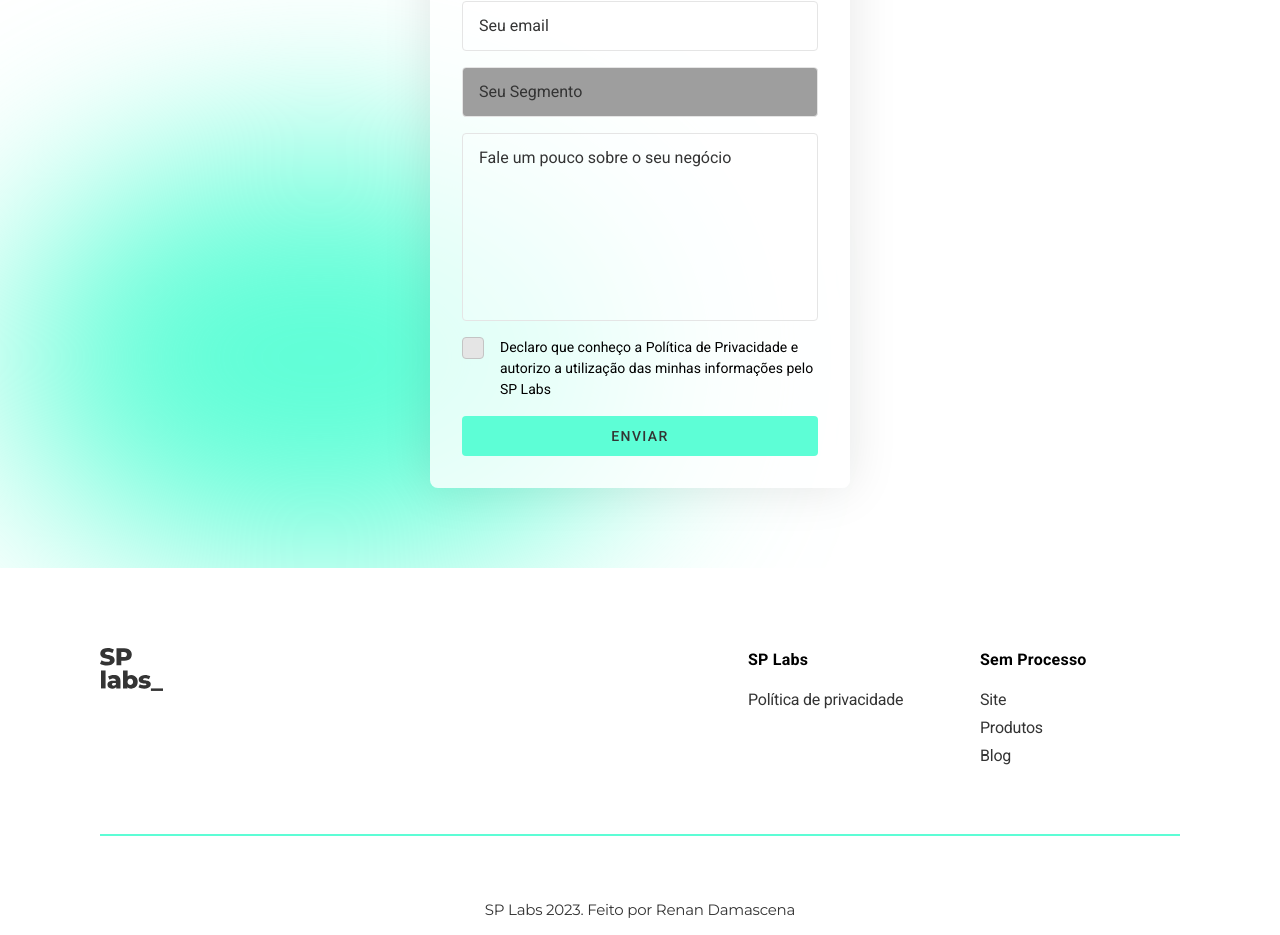
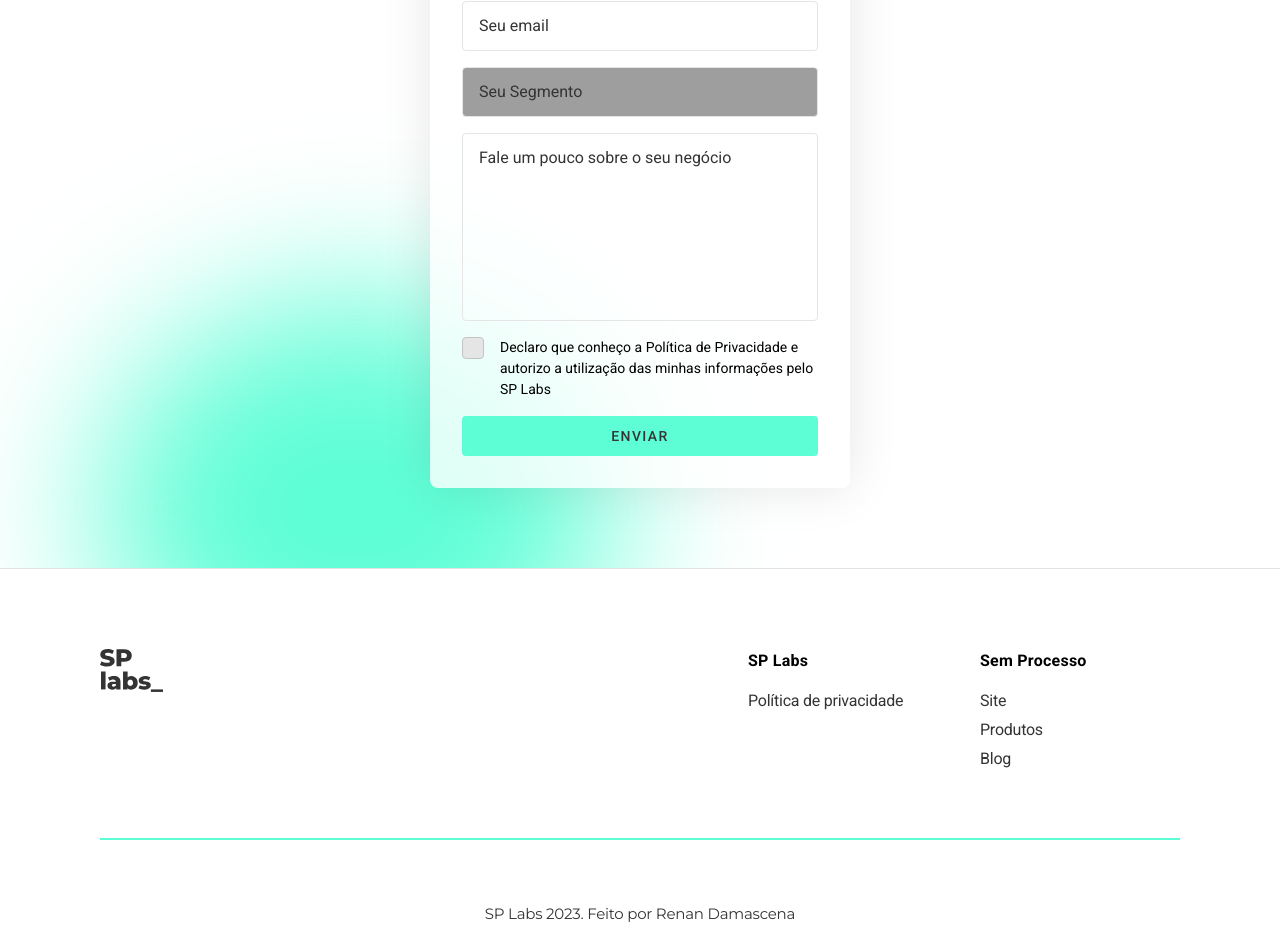
Before and after one commit to Renandp03/SP-labs_project, a React (Vite) app: page / in a window 1280 px wide. Shown: the part 1862-2797 px from the top of the page. Built offline with nearby package versions, Linux system fonts and the light colour scheme; no server answers; grey boxes are pictures that could not be loaded; a web font is replaced by a local one.

Commit message:
update: fix mobile styles

```diff
--- a/index.html
+++ b/index.html
@@ -1,5 +1,5 @@
 <!doctype html>
-<html lang="en">
+<html lang="pt-br">
   <head>
     <meta charset="UTF-8" />
     <link href="https://uploads-ssl.webflow.com/602a76e59edb34729b14e545/60b53f65e67df63a5f9e3470_favicon.png" rel="shortcut icon" type="image/x-icon">
--- a/src/components/Hero-Section.jsx
+++ b/src/components/Hero-Section.jsx
@@ -13,7 +13,7 @@ function Hero_Section(){
             <div className="Hero">
                 <h1 className="Hero__Title">Imagine, crie, <br/> implemente e <span className="Hero__Title--Italic">evolua</span></h1>
                 <p className="Hero__Subtitle">Porque não basta resolver apenas os conflitos do mundo do direito.</p>
-                <button className='Hero__button'>INICIE A SUA JORNADA</button>
+                <a href='#Cases'><button className='Hero__button'>INICIE A SUA JORNADA</button></a>
             </div>
         </div>
     )
--- a/src/styles/components/App.sass
+++ b/src/styles/components/App.sass
@@ -1,24 +1 @@
 @use '../variables'
-
-a
-    color: inherit
-    text-decoration: none
-    display: block
-    position: relative
-
-a::after
-    content: ''
-    position: absolute
-    bottom: 0
-    left: 0
-    width: 100%
-    height: 1px
-    background-color: variables.$color-bright
-    opacity: 0
-    transition: opacity 300ms, transform 300ms
-
-
-a:hover::after,
-a:focus::after
-    opacity: 1
-    transform: translate3d(0, 0.2em, 0)
--- a/src/styles/components/Cases.sass
+++ b/src/styles/components/Cases.sass
@@ -34,6 +34,8 @@
     font-style: normal
     @media( max-width: 740px)
         font-size: variables.$second-title-size-mobile
+        font-size: 32px
+        letter-spacing: -0.48px
 
 .Cases__Title_Space_Title--line-through
     text-decoration: line-through
--- a/src/styles/components/Contact.sass
+++ b/src/styles/components/Contact.sass
@@ -58,20 +58,21 @@
     cursor: pointer
 
 .Contact__Decorator
-    width: 50%
+    width: 40%
     height: 50%
     border-radius: 50%
     background: variables.$color-primary
     z-index: -1
     position: absolute
-    bottom: 0
-    left: 0
-    filter: blur(100px)
+    bottom: -150px
+    left: 100px
+    filter: blur(80px)
     z-index: -2
 
-    padding: 0 10%
-    min-padding: 0 30px
-    max-padding: 0 100px
+    @media( max-width: 740px)
+        left: 0
+        filter: blur(55px)
+
 
 .Contact__Title
     color: variables.$second-title-color
@@ -145,7 +146,6 @@ input, textarea, select, option
 .Contact__Select:focus
     background: variables.$color-contact-input-bg url('../icons/Expand_More.svg') 95.5% 50% no-repeat rotate(180deg)
 
-
 .Contact__Input:focus,
 .Contact__Input--Big:focus,
 .Contact__Select:focus
--- a/src/styles/components/Footer.sass
+++ b/src/styles/components/Footer.sass
@@ -6,6 +6,7 @@
     flex-direction: column
     align-items: center
     gap: 62px
+    border-top: 1px solid #e2e2e2
     background: variables.$color-bright
     @media( max-width: 740px)
         padding: 80px 30px
--- a/src/styles/components/Hero-Section.sass
+++ b/src/styles/components/Hero-Section.sass
@@ -65,9 +65,10 @@
     font-size: 64px
     font-weight: 700
     line-height: 72px
-    letter-spacing: -0.84px
+    letter-spacing: -0.96px
     @media( max-width: 790px)
         font-size: 56px
+        letter-spacing: -0.84px
 
 @font-face
     font-family: Bodoni72
@@ -79,6 +80,11 @@
     font-weight: 400
     line-height: 72px
     letter-spacing: -1.185px
+    @media( max-width: 790px)
+        font-size: 73px
+        font-style: italic
+        font-weight: 400
+        letter-spacing: -1.095px
 
 .Hero__Subtitle
     font-size: 18px
@@ -110,11 +116,3 @@
         background: variables.$color-hover-button-bg
     @media( max-width: 450px)
         width: 100%
-
-.Text_Div
-    width: 288px
-    height: 288px
-    background: red
-    position: absolute
-    top: 0px
-    left: 0px
--- a/src/styles/reset.sass
+++ b/src/styles/reset.sass
@@ -4,4 +4,8 @@
     padding: 0
     margin: 0
     font-family: variables.$font-text
-    font-size: border-box
+    box-sizing: border-box
+
+a
+    color: inherit
+    text-decoration: none
```
